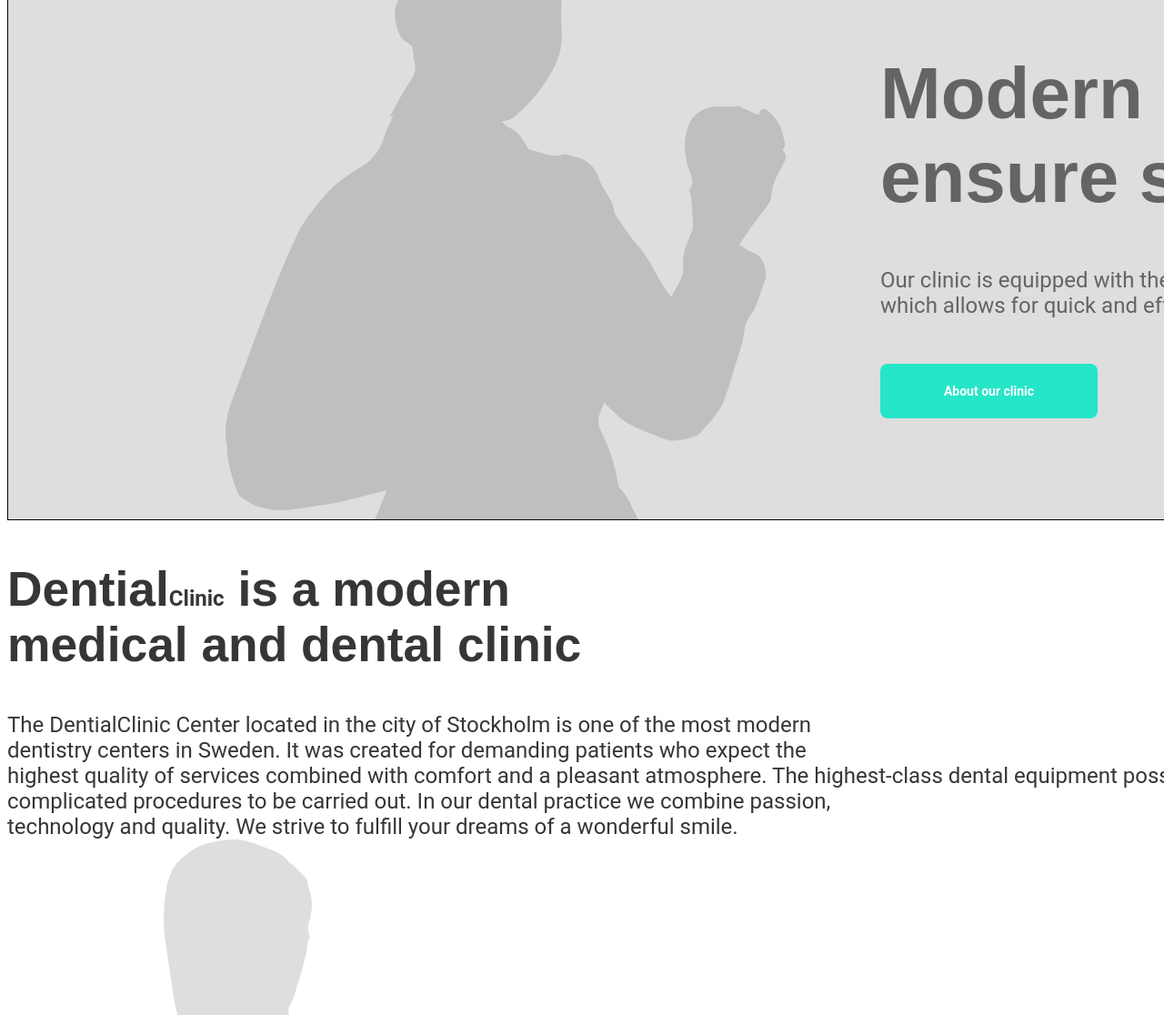
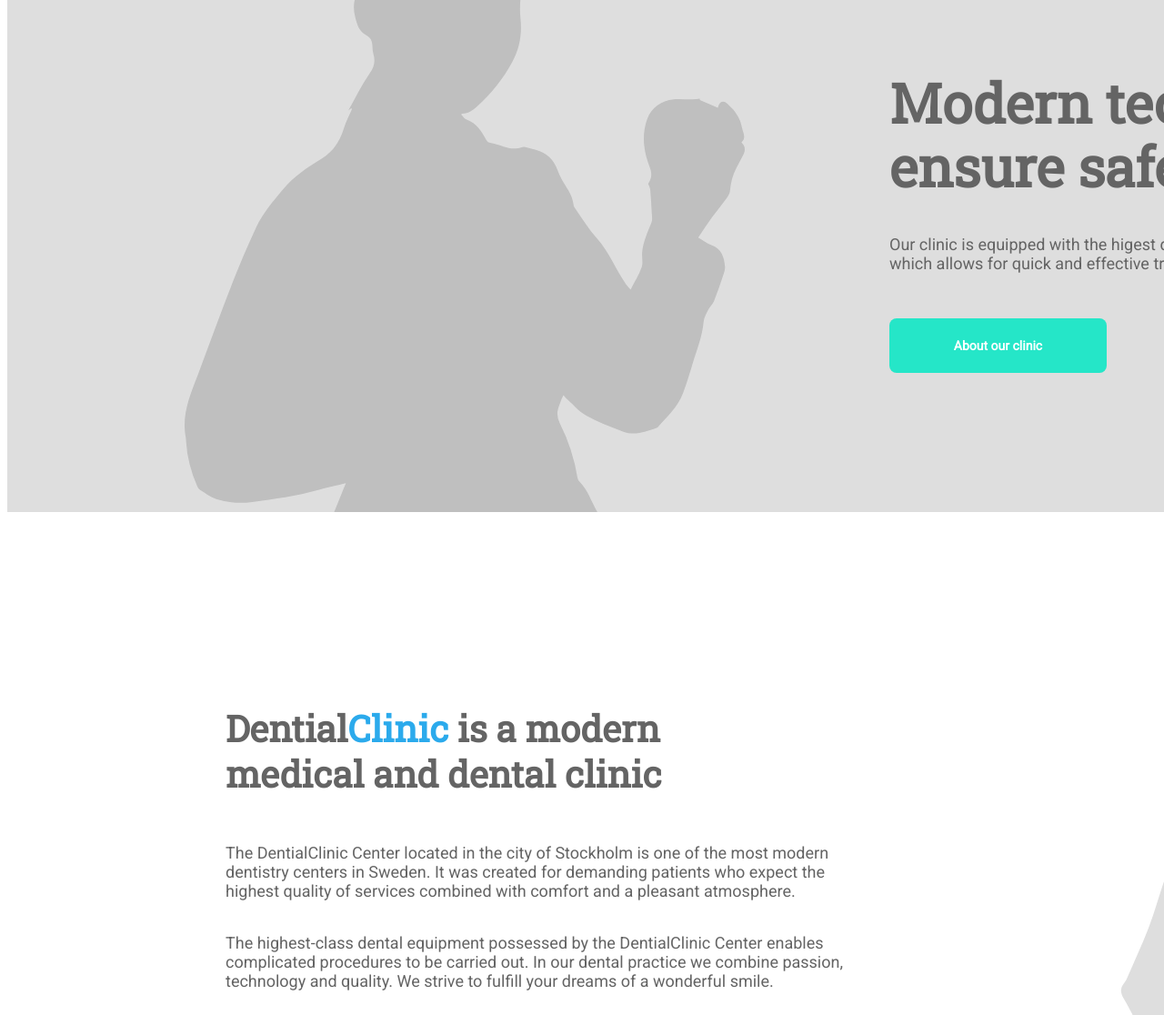
Before and after one commit to josefine-ec/htmlcss, a plain HTML site: page övningsuppgift-2/index.html in a window 1280 px wide. Shown: the part 348-1464 px from the top of the page at 91% size. Drawn offline with Linux system fonts and the light colour scheme.

Commit message:
övning2

```diff
--- a/övningsuppgift-2/index.html
+++ b/övningsuppgift-2/index.html
@@ -17,7 +17,7 @@
             <div class="navbar-top-items">
                 <div class="working-hour">
                     <i class="far fa-clock"></i>
-                    <span>Working hours: Monday - Friday: 9:00 - 18.00</span>
+                    <span>Working hours: Monday - Friday: 9:00 - 18:00</span>
                 </div>
 
                 <div class="social-media">
@@ -57,17 +57,19 @@
         </div>
     </div>
     <div class="abt-us">
+        <div class="container">
         <div class="abt-text">
             <h2 class="abt-border">Dential<span class="clinic">Clinic</span> is a modern<br>medical and dental clinic
             </h2>
-            <span>The DentialClinic Center located in the city of Stockholm is one of the most modern<br>
+            <p>The DentialClinic Center located in the city of Stockholm is one of the most modern<br>
                 dentistry centers in Sweden. It was created for demanding patients who expect the<br>
-                highest quality of services combined with comfort and a pleasant atmosphere.</span>
-            <span>The highest-class dental equipment possessed by the DentialClinic Center enables<br>
+                highest quality of services combined with comfort and a pleasant atmosphere.</p>
+            <p>The highest-class dental equipment possessed by the DentialClinic Center enables<br>
                 complicated procedures to be carried out. In our dental practice we combine passion,<br>
-                technology and quality. We strive to fulfill your dreams of a wonderful smile.</span>
+                technology and quality. We strive to fulfill your dreams of a wonderful smile.</p>
         </div>
         <img class="man" src="images/man.svg"></i>
+    </div>
     </div>
 
 
--- a/övningsuppgift-2/style.css
+++ b/övningsuppgift-2/style.css
@@ -1,7 +1,8 @@
+@import url('https://fonts.googleapis.com/css2?family=Roboto&family=Roboto+Slab&display=swap');
 
 * {
     font-family: 'Roboto', sans-serif;
-    font-size: 18pt;
+    font-size: 18px;
 }
 
 body {
@@ -16,17 +17,20 @@ body {
 
 h1 {
     font-family: 'Roboto Slab', sans-serif;
-    font-size: 60pt;
+    font-size: 60px;
+    line-height: 70px;
 }
 
 h2 {
     font-family: 'Roboto Slab', sans-serif;
-    font-size: 40pt;
+    font-size: 40px;
+    line-height: 50px;
 }
 
 h3 {
     font-family: 'Roboto Slab', sans-serif;
-    font-size: 22pt;
+    font-size: 22px;
+    line-height: 30px;
 }
 
 a {
@@ -94,19 +98,23 @@ a:hover {
 
 .showcase {
     background-color: #dedede;
-    border: 1px solid black;
 }
 
 .showcase .container {
     display: grid;
+    grid-template-columns: 530px 1fr;
+    justify-content: space-between;
     align-items: center;
-    grid-template-columns: 50% 50%;
     margin: auto;
     color:#646464;
 }
 
+.showcase .container .woman {
+    margin-left: -45px;
+}
+
 .showcase .container .showcase-text {
-    width: 850px;
+    margin-left: 200px;
 }
 
 .btn-about {
@@ -120,3 +128,23 @@ a:hover {
     font-weight: 600;
     margin-top: 50px;
 }
+
+.abt-us .container {
+    display: grid;
+    grid-template-columns: 1fr 473px;
+    justify-content: space-between;
+    align-items: center;
+    margin: auto;
+    color:#646464;
+}
+
+.abt-us .container .abt-text {
+    display: grid;
+    color:#646464;
+}
+
+.clinic {
+    font-family: 'Roboto Slab', sans-serif;
+    font-size: 40px;
+    color: #2baaec;
+}
```
